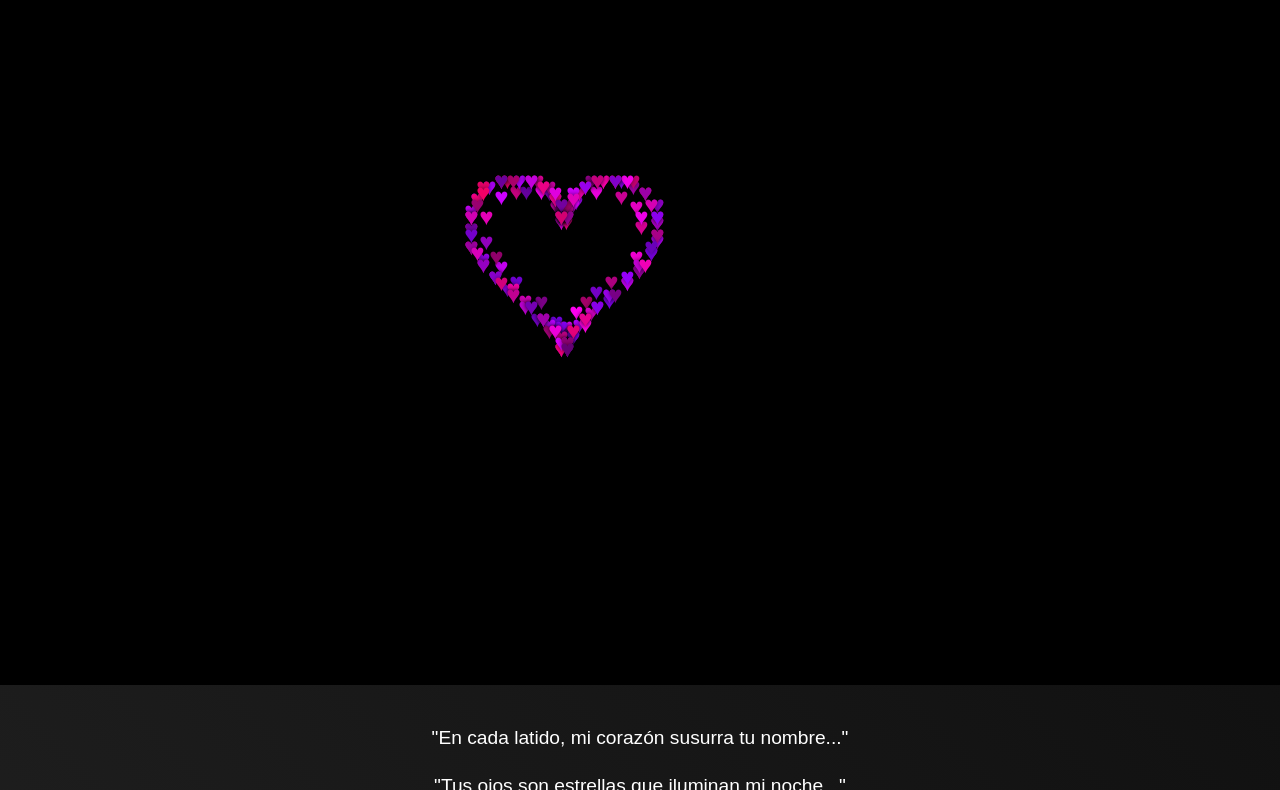
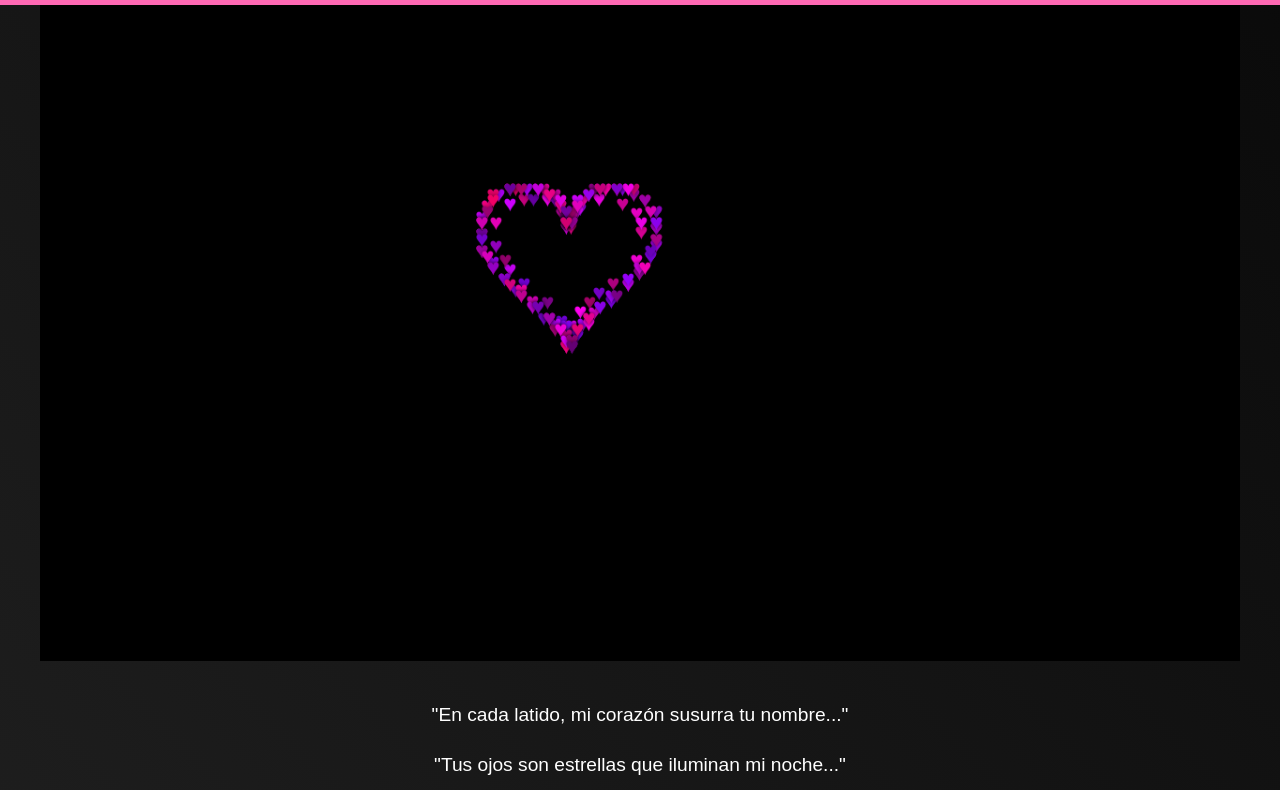
Before and after one commit to JCVS-04/Heart, a plain HTML site: page index.html in a window 1280 px wide. Shown: the part 73-863 px from the top of the page. Drawn offline with Linux system fonts and the light colour scheme.

Commit message:
Update index.html

```diff
--- a/index.html
+++ b/index.html
@@ -2,22 +2,22 @@
 <html lang="es">
 <head>
   <meta charset="UTF-8">
-  <!-- Configuración para dispositivos móviles -->
+  <!-- Etiqueta para diseño responsivo -->
   <meta name="viewport" content="width=device-width, initial-scale=1.0">
   <title>Animación de Corazones</title>
   <style>
     /* Estilos generales */
     body {
       margin: 0;
-      font-family: Arial, sans-serif;
       background: linear-gradient(45deg, #1e1e1e, #0a0a0a);
-      color: white;
+      color: #fff;
+      font-family: 'Arial', sans-serif;
       text-align: center;
     }
-    /* Encabezado con el mensaje */
+    /* Encabezado superior */
     header {
+      padding: 20px;
       background-color: #ff69b4;
-      padding: 10px;
       font-size: 2em;
       font-weight: bold;
       text-shadow: 2px 2px 4px rgba(0, 0, 0, 0.6);
@@ -27,19 +27,22 @@
       position: relative;
       overflow: hidden;
     }
-    /* Canvas responsivo */
+    /* El canvas se adapta al ancho del contenedor */
     canvas {
       display: block;
       margin: 0 auto;
-      background: black;
+      width: 100%;
+      max-width: 1200px;
+      height: auto;
+      background: black; /* Por si el redimensionado deja áreas sin dibujar */
     }
     /* Sección de frases o poemas */
     #poems {
       padding: 20px;
       font-size: 1.2em;
-      line-height: 1.5;
+      line-height: 1.6;
     }
-    /* Ajustes para pantallas pequeñas */
+    /* Media queries para dispositivos móviles */
     @media (max-width: 600px) {
       header {
         font-size: 1.5em;
@@ -51,14 +54,15 @@
   </style>
 </head>
 <body>
-  <!-- Encabezado -->
+  <!-- Encabezado con el mensaje -->
   <header>
     TE AMO MILKA <span>😍🥰😘</span>
   </header>
 
   <!-- Contenedor de la animación -->
   <div id="animation-container">
-    <canvas id="canvas"></canvas>
+    <!-- Canvas de la animación -->
+    <canvas id="canvas" width="1200" height="700"></canvas>
   </div>
 
   <!-- Sección de frases o poemas -->
@@ -69,33 +73,27 @@
   </div>
 
   <script>
-    // Obtiene el canvas y su contexto
+    // Obtiene el canvas y el contexto 2D
     const canvas = document.getElementById("canvas");
     const ctx = canvas.getContext("2d");
 
-    // Función para adaptar el tamaño del canvas según el ancho del contenedor
+    // Función para adaptar el canvas al ancho del contenedor (responsividad)
     function resizeCanvas() {
       canvas.width = canvas.parentElement.clientWidth;
-      // Si el ancho es pequeño (smartphone), usamos una altura menor
-      if (canvas.width < 600) {
-        canvas.height = 300;
-      } else {
-        canvas.height = 700;
-      }
+      canvas.height = 700; // Puedes ajustar el alto si lo deseas
     }
-    // Ajusta el canvas al cargar y al cambiar el tamaño de la ventana
     resizeCanvas();
-    window.addEventListener("resize", resizeCanvas);
+    window.addEventListener('resize', resizeCanvas);
 
-    // Creamos un arreglo de 200 objetos
+    // Creamos un arreglo de 200 objetos con posición inicial
     const totalObjects = 200;
     const objects = [];
     for (let i = 0; i < totalObjects; i++) {
-      // Posición inicial (estos valores se reajustan luego)
+      // Inicialmente, los objetos se posicionan en (500, 250) (estos valores se reubicarán al reiniciar)
       objects.push({ x: 500, y: 250, color: "#fff", char: '☆' });
     }
 
-    // Variables para controlar la animación y los caracteres
+    // Variables para controlar el objeto actual y el carácter que se muestra
     let num = 0;
     let currentChar = '☆';
     const chars = ['➤', '♥', '☆', '◉', '➹', '☼', '❋', '☺', '♪'];
@@ -105,38 +103,35 @@
     function update(timestamp) {
       if (!lastUpdateTime) lastUpdateTime = timestamp;
       const delta = timestamp - lastUpdateTime;
-      // Define un intervalo de actualización que depende del ancho del canvas:
-      // Si es un smartphone (ancho menor a 600), actualiza cada 200ms; de lo contrario, cada 100ms.
-      const updateInterval = canvas.width < 600 ? 200 : 100;
-
-      if (delta > updateInterval) { // Actualiza según el intervalo definido
+      if (delta > 100) { // Actualizamos aproximadamente cada 100ms
         for (let t = 0; t < totalObjects; t++) {
-          // Calcula el desplazamiento según la “forma de corazón”
+          // Calcula el desplazamiento usando fórmulas que generan la forma de un "corazón"
           const xp = -Math.floor(16 * Math.pow(Math.sin(t), 3));
           const yp = -Math.floor(13 * Math.cos(t) - 5 * Math.cos(2 * t) - 2 * Math.cos(3 * t) - Math.cos(4 * t));
 
-          // Genera un color aleatorio (rojo y azul entre 100 y 255; verde en 0)
+          // Genera un color aleatorio con componentes rojo y azul (verde en 0)
           const r = Math.floor(Math.random() * (255 - 100 + 1)) + 100;
           const b = Math.floor(Math.random() * (255 - 100 + 1)) + 100;
           const color = `rgb(${r},0,${b})`;
 
-          // Actualiza el objeto actual
+          // Actualiza el objeto actual sumando el desplazamiento
           objects[num].x += xp;
           objects[num].y += yp;
           objects[num].color = color;
           objects[num].char = currentChar;
 
-          // Si la posición X supera el 66% del ancho del canvas, reinicia todos los objetos
+          // Si la posición X supera un cierto porcentaje del ancho del canvas, reinicia las posiciones
           if (objects[num].x >= canvas.width * 0.66) {
-            // Cambia aleatoriamente el carácter
+            // Cambia el carácter actual aleatoriamente
             currentChar = chars[Math.floor(Math.random() * chars.length)];
-            // Reinicia la posición (centrado aproximadamente)
+            // Reinicia la posición de todos los objetos (aproximadamente centrados)
             for (let s = 0; s < totalObjects; s++) {
               objects[s].x = canvas.width * 0.433;
               objects[s].y = canvas.height * 0.386;
             }
           }
-          // Avanza al siguiente objeto (ciclo circular)
+
+          // Pasa al siguiente objeto (ciclo circular)
           num = (num + 1) % totalObjects;
         }
         lastUpdateTime = timestamp;
@@ -147,17 +142,19 @@
 
     // Función para dibujar todos los objetos en el canvas
     function drawObjects() {
-      // Limpia y dibuja el fondo negro
+      // Limpia el canvas
       ctx.clearRect(0, 0, canvas.width, canvas.height);
+
+      // Dibuja un fondo negro
       ctx.fillStyle = "black";
       ctx.fillRect(0, 0, canvas.width, canvas.height);
 
-      // Configura la fuente y sombra para el texto
+      // Configura la fuente y añade una sombra para mayor dinamismo
       ctx.font = "24px Arial";
       ctx.shadowColor = "rgba(0, 0, 0, 0.5)";
       ctx.shadowBlur = 4;
 
-      // Dibuja cada objeto (texto)
+      // Dibuja cada objeto (texto) en su posición, con su color y carácter
       for (let i = 0; i < totalObjects; i++) {
         const obj = objects[i];
         ctx.fillStyle = obj.color;
```
